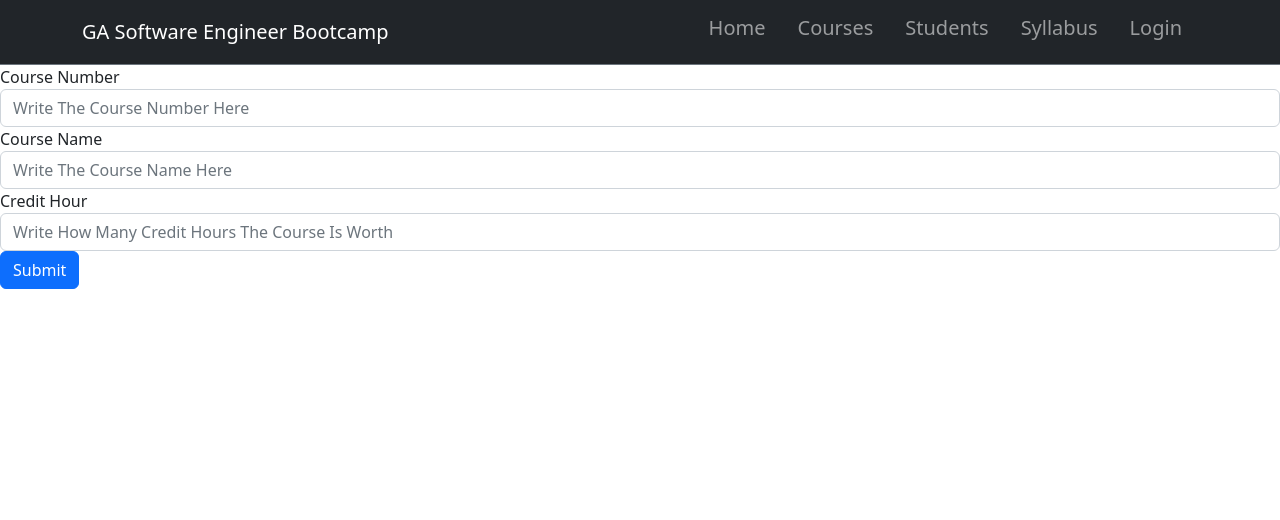
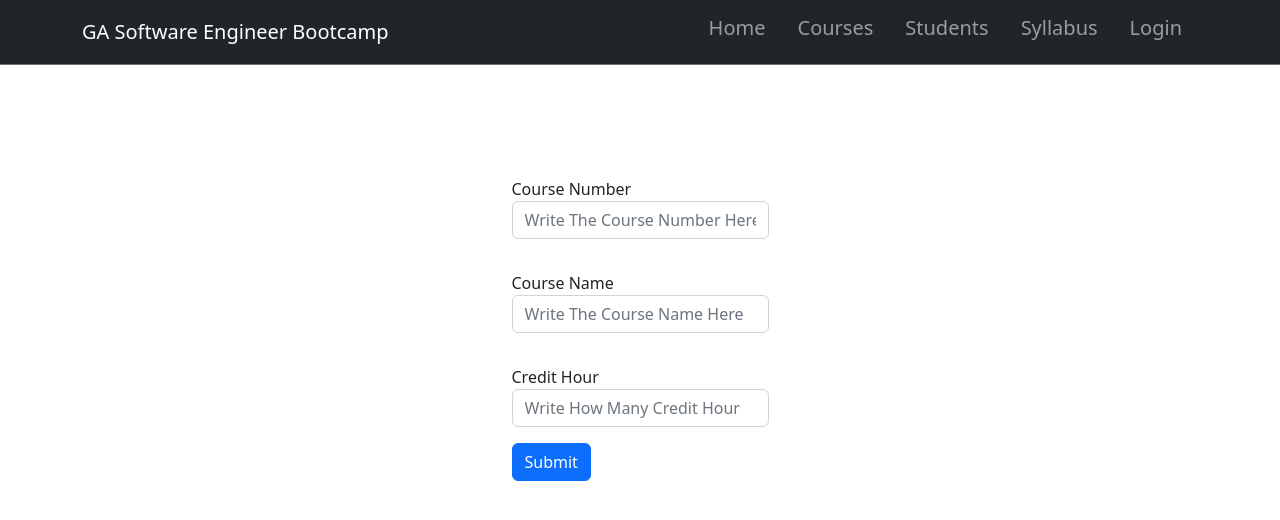
Before and after one commit to tnel91/student-registry-frontend, a React (Create React App) app: page /courses/new_course in a window 1280 px wide. Shown: the top 520 px of the page. Built offline with nearby package versions, Linux system fonts and the light colour scheme.

Commit message:
added css to forms

```diff
--- a/src/pages/CourseForm.jsx
+++ b/src/pages/CourseForm.jsx
@@ -27,12 +27,12 @@ const CourseForm = () => {
     }
 
     return (
-        <div>
+        <div className='d-flex justify-content-center align-items-center align-self-center m-5 p-5'>
             <form onSubmit={handleSubmit}>
-                <div className="form-group">
+                <div className="form-group p-3 px-5">
                     <label htmlFor="course_number">Course Number</label>
                     <input
-                    className="form-control"
+                    className="form-control pl-5"
                     id="course_number"
                     type="text"
                     placeholder="Write The Course Number Here"
@@ -41,10 +41,10 @@ const CourseForm = () => {
                     required
                     />
                 </div>
-                <div className="form-group">
+                <div className="form-group p-3 px-5">
                     <label htmlFor="name">Course Name</label>
                     <input
-                    className="form-control"
+                    className="form-control pl-5"
                     id="name"
                     type="text"
                     placeholder="Write The Course Name Here"
@@ -53,10 +53,10 @@ const CourseForm = () => {
                     required
                     />
                 </div>
-                <div className="form-group">
+                <div className="form-group p-3 px-5">
                     <label htmlFor="credit_hours">Credit Hour</label>
                     <input
-                    className="form-control"
+                    className="form-control pl-5"
                     id="credit_hours"
                     type="number"
                     placeholder="Write How Many Credit Hours The Course Is Worth"
@@ -65,7 +65,7 @@ const CourseForm = () => {
                     required
                     />
                 </div>
-                <button type="submit" className="btn btn-primary">Submit</button>
+                <button type="submit" className="btn btn-primary ms-5">Submit</button>
             </form>
 
 
--- a/src/pages/StudentForm.jsx
+++ b/src/pages/StudentForm.jsx
@@ -26,9 +26,9 @@ const StudentForm = () => {
     }
 
     return (
-        <div>
+        <div className='d-flex justify-content-center align-items-center align-self-center m-5 p-5'>
             <form onSubmit={handleSubmit}>
-                <div className="form-group">
+                <div className="form-group p-3">
                     <label htmlFor="name">Full Name</label>
                     <input
                     className="form-control"
@@ -40,7 +40,7 @@ const StudentForm = () => {
                     required
                     />
                 </div>
-                <div className="form-group">
+                <div className="form-group p-3">
                     <label htmlFor="email">E-mail</label>
                     <input
                     className="form-control"
```
